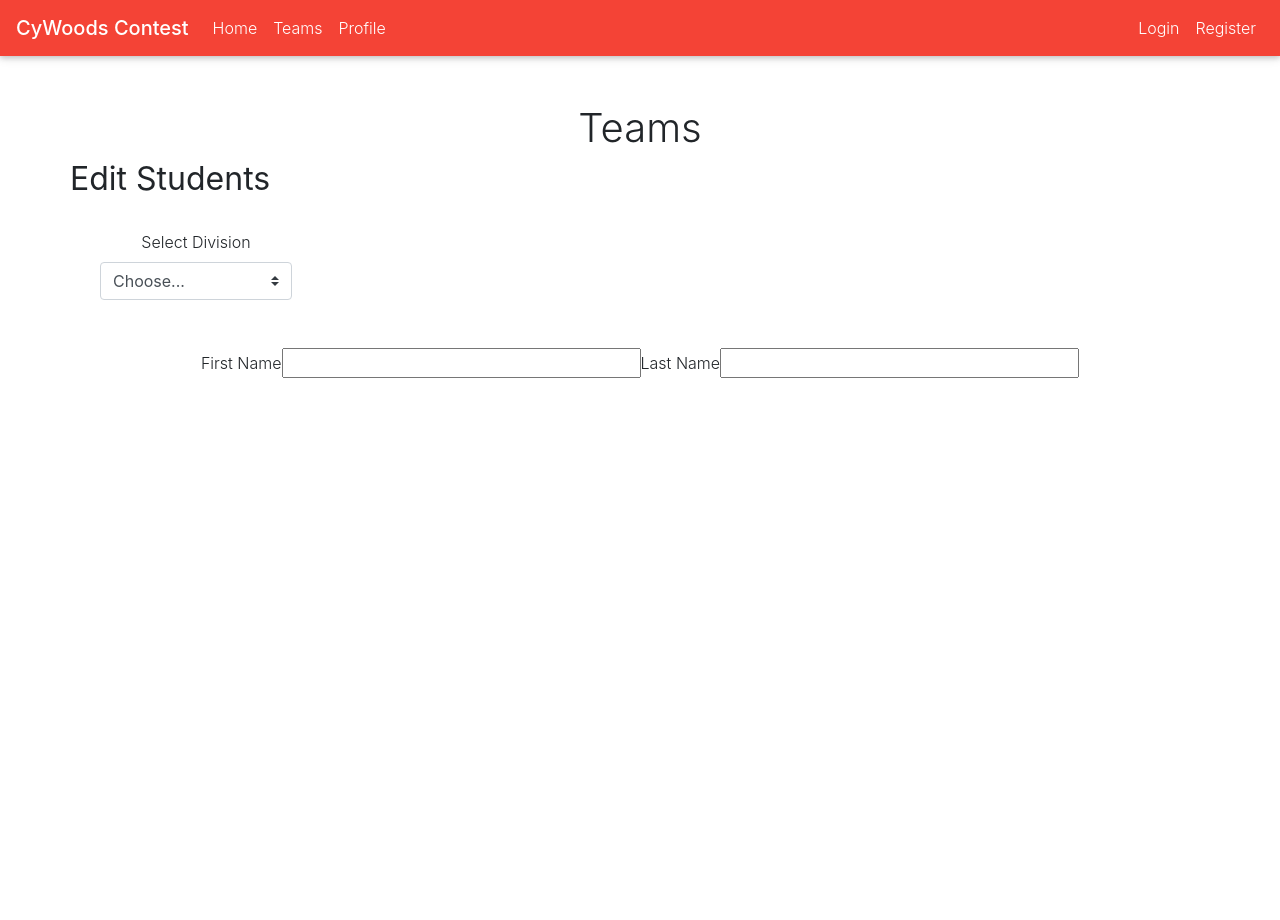
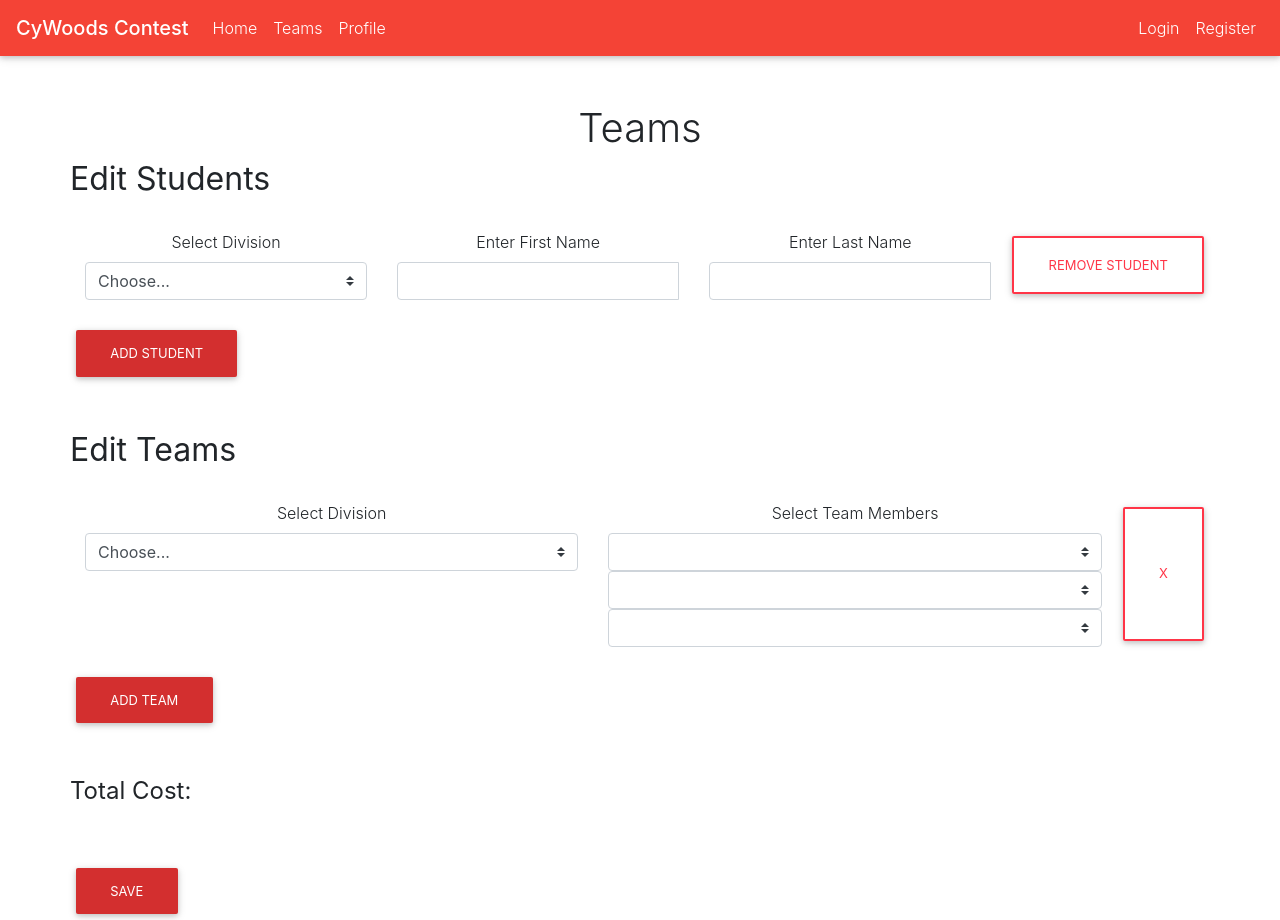
Before and after one commit to BeyondPerception/ContestFrontend, a React (Create React App) app in the folder contest/: page /Teams in a window 1280 px wide. Before the commit the page ends 800 px from the top, so only its background shows below. Built offline with nearby package versions, Linux system fonts and the light colour scheme.

Commit message:
Finished teams.js

```diff
--- a/contest/src/Teams.js
+++ b/contest/src/Teams.js
@@ -1,5 +1,5 @@
 import React, { Component } from 'react';
-import { MDBContainer, MDBRow, MDBCol, MDBInputGroup } from 'mdbreact';
+import { MDBContainer, MDBRow, MDBCol, MDBInputGroup, MDBBtn } from 'mdbreact';
 
 
 
@@ -12,15 +12,14 @@ class Teams extends Component {
     }
     render() {
         return (
-            <div>
                 <MDBContainer className="text-center mt-5">
                     <h1>Teams</h1>
                     <MDBRow>
                         <h2><b>Edit Students</b></h2>
                     </MDBRow>
                     <br/>
-
-                    <MDBCol style={{width:'20%'}}>
+                    <MDBRow>
+                        <MDBCol>
                             <label>Select Division</label>
                             <select className="browser-default custom-select">
                                 <option value="0">Choose...</option>
@@ -28,19 +27,75 @@ class Teams extends Component {
                                 <option value="A">Advanced</option>
                             </select>
                         </MDBCol >
-                    <br/><br/>
 
                         <MDBCol>
-                    <label for="username">First Name   </label>
-                    <input id="user_first_name" name="user[first_name]" size="30" type="text" />
+                        <label>Enter First Name</label>
+                        <MDBInputGroup></MDBInputGroup>
+                        </MDBCol>
 
-                    <label for="name">Last Name</label>
-                    <input id="user_last_name" name="user[last_name]" size="30" type="text" />
+                        <MDBCol>
+                        <label>Enter Last Name</label>
+                        <MDBInputGroup></MDBInputGroup>
                         </MDBCol>
+
+                       <MDBBtn outline color='danger'> Remove Student</MDBBtn>
+
+                    </MDBRow>
+                    <br/>
+                    <MDBRow>
+                        <MDBBtn color='red'>Add Student</MDBBtn>
+                    </MDBRow>
+                    <br/><br/>
+                    <MDBRow>
+                    <h2><b>Edit Teams</b></h2>
+                    </MDBRow>
+                    <br/>
+                    <MDBRow>
+                        <MDBCol style={{width:"10%"}}>
+                            <label>Select Division</label>
+                            <select className="browser-default custom-select">
+                                <option value="0">Choose...</option>
+                                <option value="N">Novice</option>
+                                <option value="A">Advanced</option>
+                            </select>
+                        </MDBCol >
+
+                        <MDBCol>
+                        <label>Select Team Members</label>
+                            <select className="browser-default custom-select">
+
+                            </select>
+                            <br/>
+                            <select className="browser-default custom-select">
+
+                            </select>
+                            <select className="browser-default custom-select">
+
+                            </select>
+
+                        </MDBCol>
+
+                        <MDBBtn outline color='danger'>X</MDBBtn>
+
+                    </MDBRow>
+
+                    <br/>
+                    <MDBRow>
+                        <MDBBtn color='red'>Add Team</MDBBtn>
+                    </MDBRow>
+                    <br/><br/>
+                    <MDBRow>
+                        <h4><b>Total Cost: </b></h4>
+                    </MDBRow>
+                    <br/><br/>
+                    <MDBRow>
+                        <MDBBtn color='red'>Save</MDBBtn>
+                    </MDBRow>
+
+
 
 
                 </MDBContainer>
-            </div>
         );
     }
 
```
Lines whose indentation alone changed are shown as unchanged.
